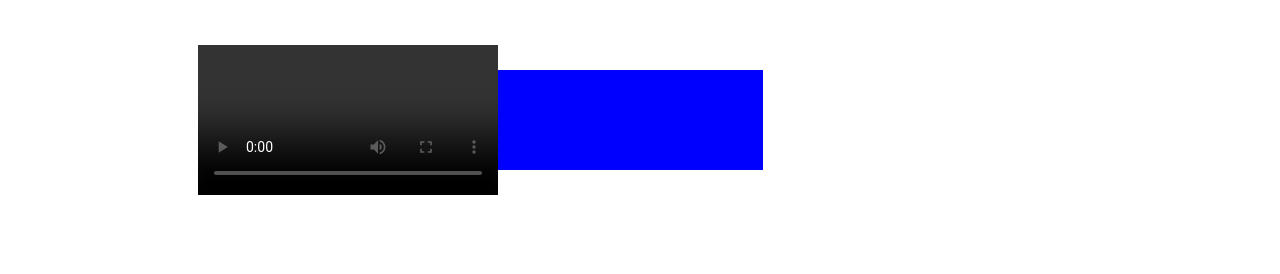
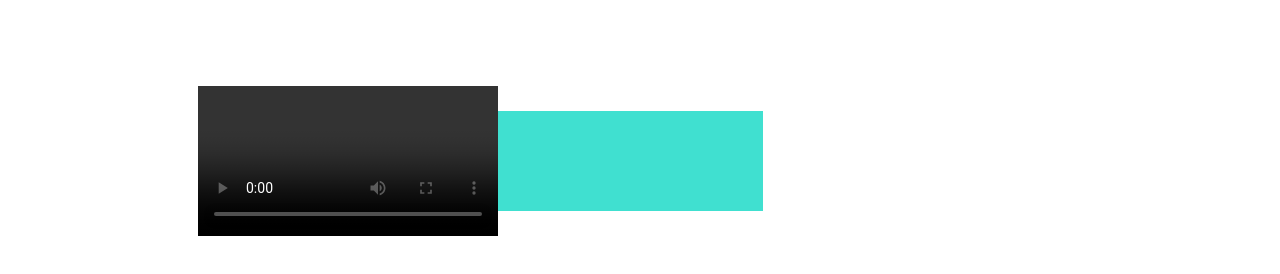
Before and after one commit to abyyGG/sesion3, a plain HTML site: page index.html in a window 1280 px wide. Shown: the part 458-732 px from the top of the page. Drawn offline with Linux system fonts and the light colour scheme.

Commit message:
errores arreglados

```diff
--- a/styles.css
+++ b/styles.css
@@ -1,6 +1,5 @@
 .container-header{
     width: 100%;
-<<<<<<< HEAD
     height: 100px;
     background-color: red;
 }
@@ -16,8 +15,4 @@
     width: 30%;
     height: 100px;
     background-color: turquoise;
-=======
-    height: 400px;
-    background-color: blue;
->>>>>>> c37f3fe5f54dd77cd8c6f1179e96edfb47b0c81e
 }
```
